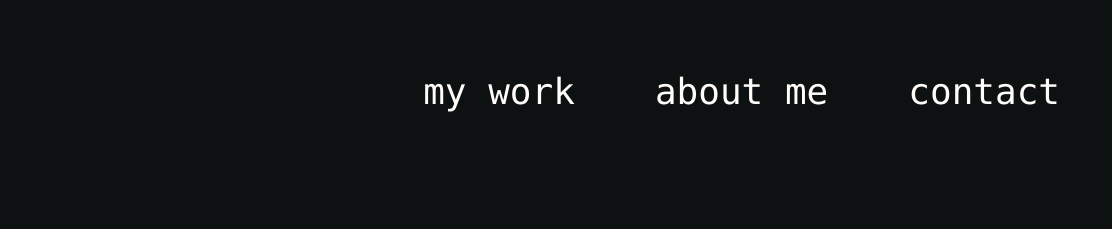
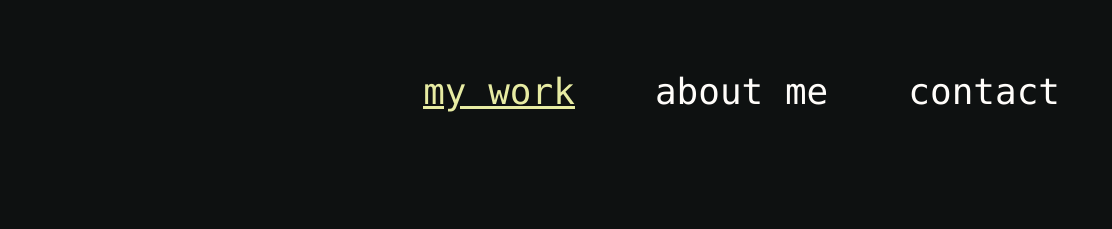
Before and after one commit to adrianbodin/adrianbodin.github.io, a website: page mywork.html in a window 1280 px wide. Shown: the top 229 px of the page, 168-1280 px from the left. Drawn offline with Linux system fonts and the light colour scheme.

Commit message:
Update mywork.html

```diff
--- a/mywork.html
+++ b/mywork.html
@@ -13,7 +13,7 @@
         <a class="h-24 w-24 md:h-28 md:w-28 lg:h-32 lg:w-32 xl:w-36 xl:h-36" href="index.html"><svg xmlns="http://www.w3.org/2000/svg" viewBox="0 0 24 24"><g fill="none" stroke="#fffdfa" stroke-linecap="round" stroke-linejoin="round" stroke-width="1.5"><path d="M12 22c5.523 0 10-4.477 10-10S17.523 2 12 2S2 6.477 2 12s4.477 10 10 10Z"/><path d="m15 16l-3-8l-3 8m5-2h-4"/></g></svg></a>
         <nav>
             <ul class="list-none gap-20 pr-8 text-2xl md:text-3xl sm:flex lg:text-4xl">
-                <li class="hover:text-yellow hover:underline"><a href="mywork.html">my work</a></li>
+                <li class="text-yellow underline"><a href="mywork.html">my work</a></li>
                 <li class="hover:text-yellow hover:underline"><a href="aboutme.html">about me</a></li>
                 <li class="hover:text-yellow hover:underline"><a href="contact.html">contact</a></li>
             </ul>
```
